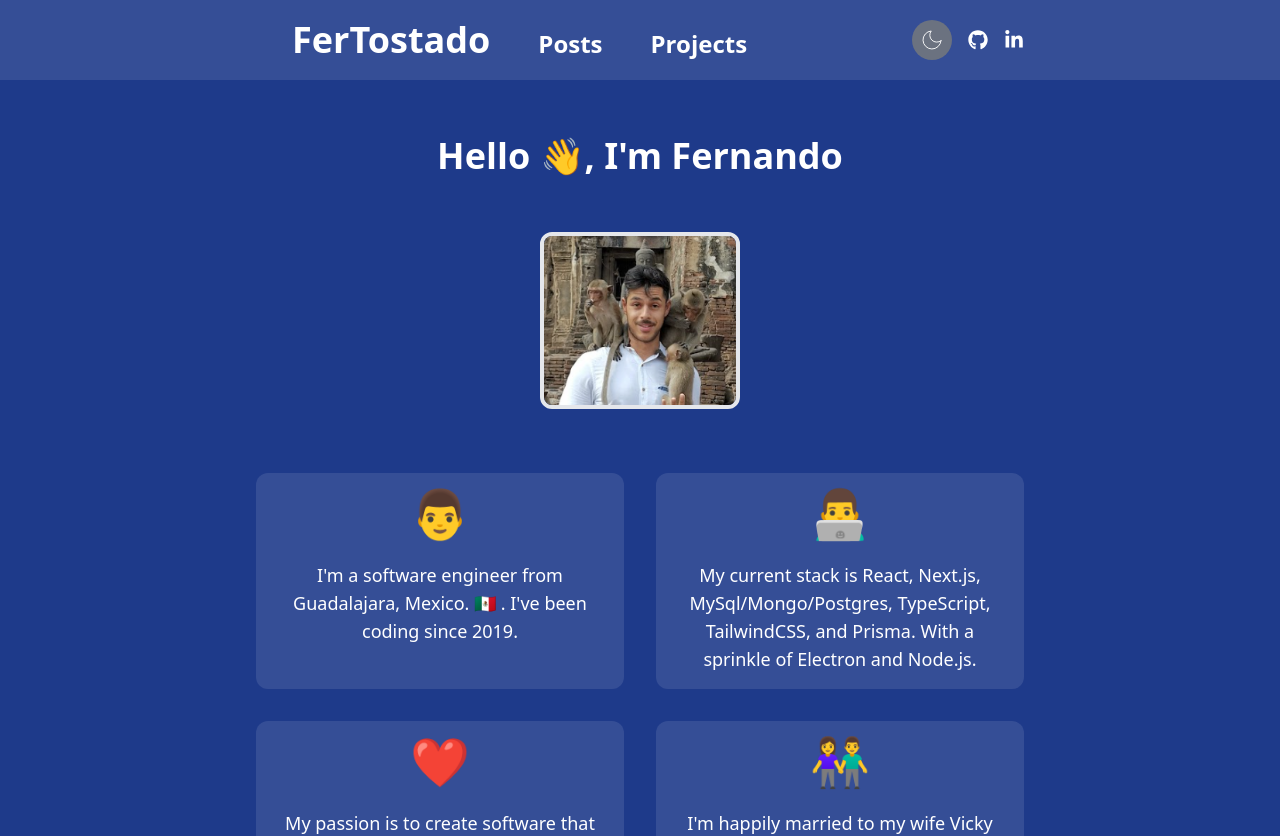
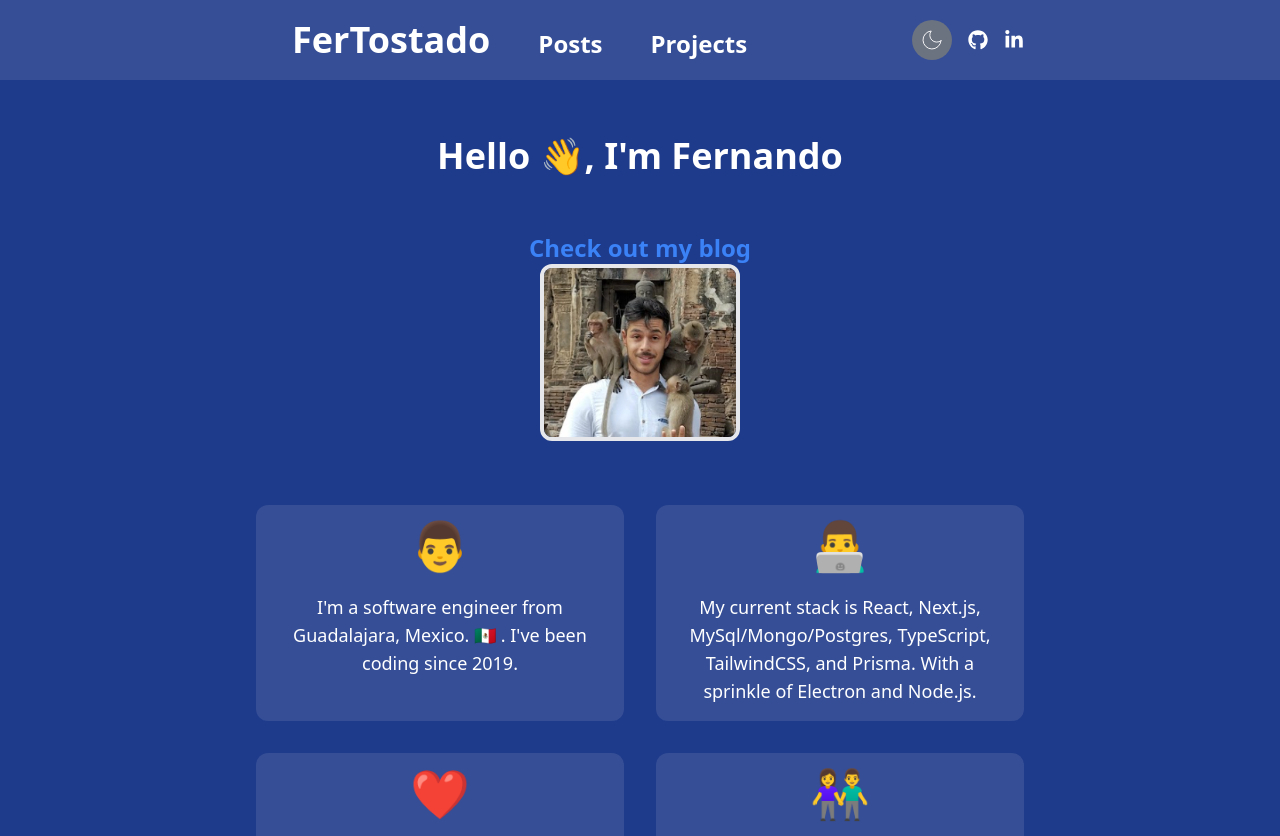
Before and after one commit to esponges/fer-personal-site, a Next.js app: page / in a window 1280 px wide. Shown: the top 836 px of the page. Built offline with nearby package versions, Linux system fonts and the light colour scheme.

Commit message:
test link other places

```diff
--- a/app/page.tsx
+++ b/app/page.tsx
@@ -1,4 +1,5 @@
 import Image from 'next/image';
+import Link from 'next/link';
 import { PageHeader } from '~/components/atoms/pageHeader';
 import { MeCard } from '~/components/molecules/meCard';
 import { Container } from '~/components/organisms/container';
@@ -12,6 +13,11 @@ export default function Home() {
           title={`Hello ${Emojis.hi}, I'm Fernando `}
           description=""
         />
+        <Link href="/">
+          <span className="text-2xl font-bold text-center text-blue-500 hover:text-blue-600">
+            Check out my blog
+          </span>
+        </Link>
         <Image
           className="mx-auto rounded-xl
             border-2 border-4 border-gray-200"
--- a/app/projects/page.tsx
+++ b/app/projects/page.tsx
@@ -1,7 +1,7 @@
-import { PageHeader } from '~/components/atoms/pageHeader';
-import { Container } from '~/components/organisms/container';
-import Projects from '~/components/containers/projects';
-
+import { PageHeader } from "~/components/atoms/pageHeader";
+import { Container } from "~/components/organisms/container";
+import Projects from "~/components/containers/projects";
+import Link from "next/link";
 
 export default async function ProjectsPage() {
   return (
@@ -11,6 +11,9 @@ export default async function ProjectsPage() {
           title="Projects"
           description="A collection of projects I've worked on."
         />
+        <Link href="/">
+          <span className="text-center text-2xl font-bold text-blue-500 hover:text-blue-600">Check out my blog</span>
+        </Link>
         {/* @ts-expect-error Server Component */}
         <Projects />
       </Container>
```
